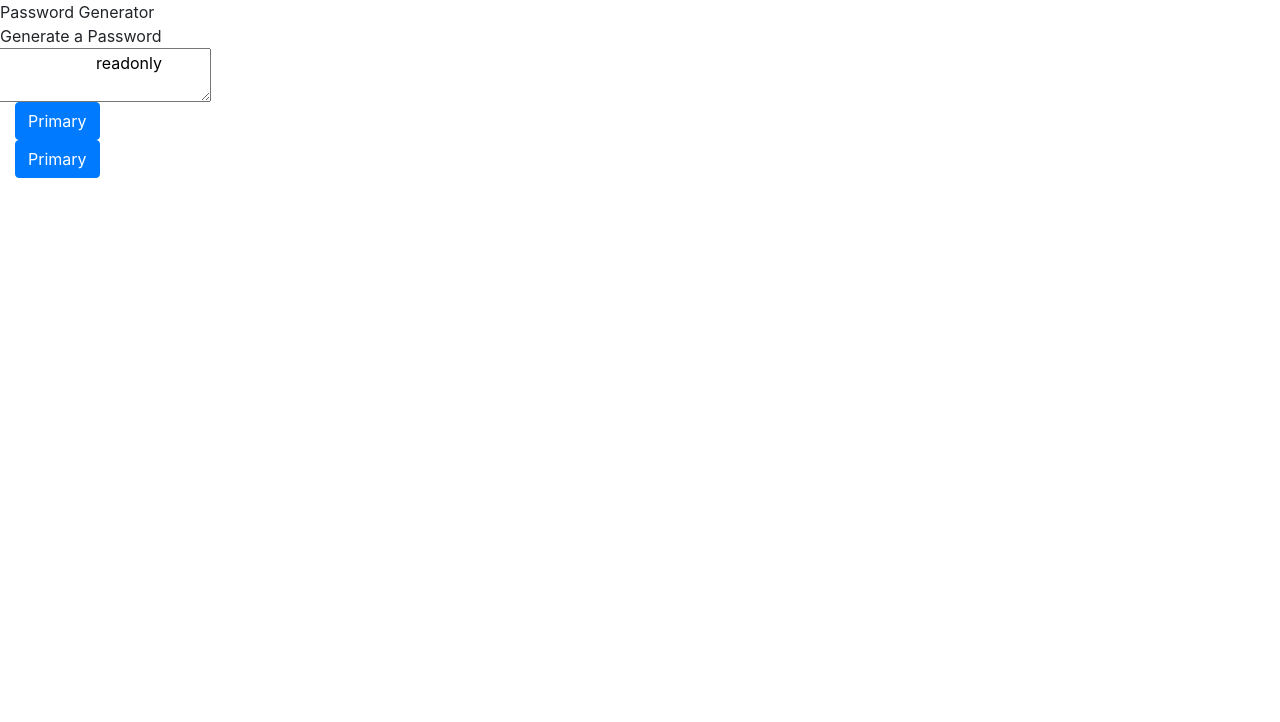
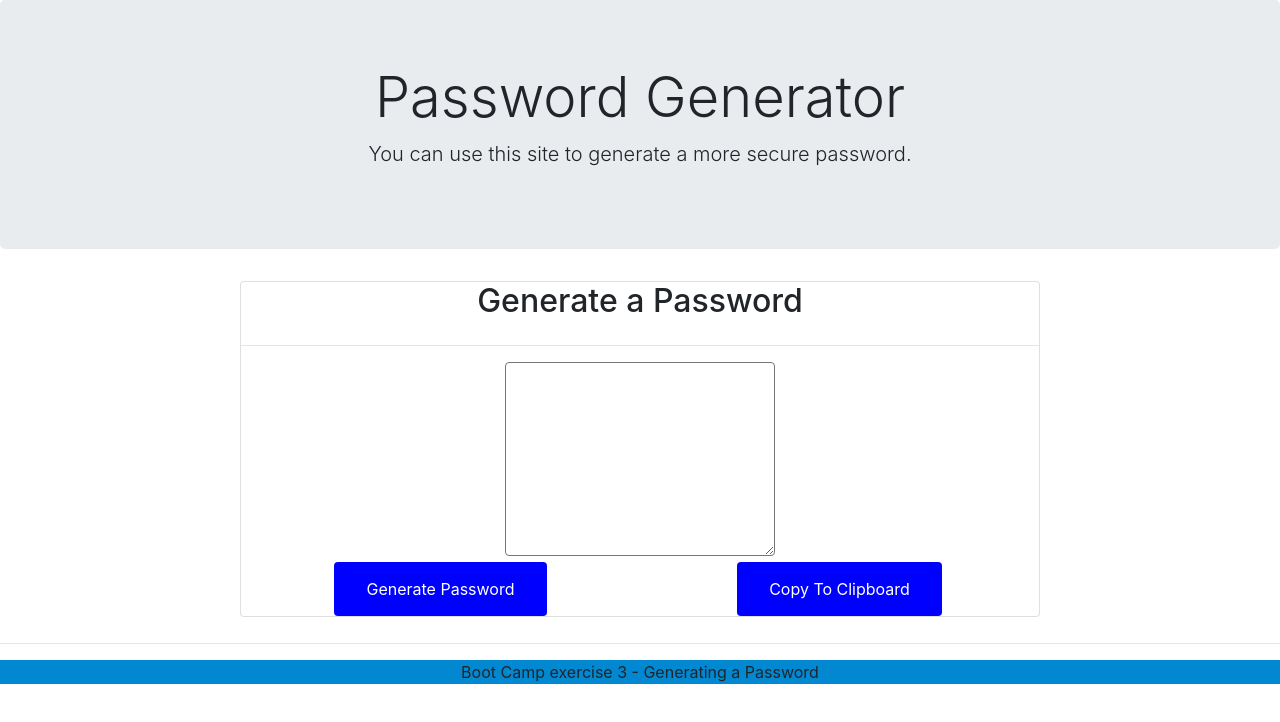
Before and after one commit to CynthiaHigley/03PasswordGenerator, a plain HTML site: page index.html in a window 1280 px wide. Drawn offline with nearby package versions, Linux system fonts and the light colour scheme.

Commit message:
one index.html

```diff
--- a/index.html
+++ b/index.html
@@ -1,46 +1,64 @@
-<!doctype html>
+<!DOCTYPE html>
 <html lang="en">
   <head>
-    <title>Title</title>
-    <!-- Required meta tags -->
-    <meta charset="utf-8">
-    <meta name="viewport" content="width=device-width, initial-scale=1, shrink-to-fit=no">
+    <meta charset="UTF-8" />
+    <meta name="viewport" content="width=device-width, initial-scale=1.0" />
+    <meta http-equiv="X-UA-Compatible" content="ie=edge" />
+    <link rel="stylesheet" href="assets/css/style.css" />
+    <title>Password Generator</title>
+    <!-- these are all the library references I need to make the code work using bootstap, css, and javascript  -->
+    <link rel="stylesheet" href="https://stackpath.bootstrapcdn.com/bootstrap/4.4.1/css/bootstrap.min.css" integrity="sha384-Vkoo8x4CGsO3+Hhxv8T/Q5PaXtkKtu6ug5TOeNV6gBiFeWPGFN9MuhOf23Q9Ifjh" crossorigin="anonymous">
+    <script src="https://code.jquery.com/jquery-3.4.1.slim.min.js" integrity="sha384-J6qa4849blE2+poT4WnyKhv5vZF5SrPo0iEjwBvKU7imGFAV0wwj1yYfoRSJoZ+n" crossorigin="anonymous"></script>
+<script src="https://cdn.jsdelivr.net/npm/popper.js@1.16.0/dist/umd/popper.min.js" integrity="sha384-Q6E9RHvbIyZFJoft+2mJbHaEWldlvI9IOYy5n3zV9zzTtmI3UksdQRVvoxMfooAo" crossorigin="anonymous"></script>
+<script src="https://stackpath.bootstrapcdn.com/bootstrap/4.4.1/js/bootstrap.min.js" integrity="sha384-wfSDF2E50Y2D1uUdj0O3uMBJnjuUD4Ih7YwaYd1iqfktj0Uod8GCExl3Og8ifwB6" crossorigin="anonymous"></script>
+  </head>
 
-    <!-- Bootstrap CSS -->
-    <link rel="stylesheet" href="https://stackpath.bootstrapcdn.com/bootstrap/4.3.1/css/bootstrap.min.css" integrity="sha384-ggOyR0iXCbMQv3Xipma34MD+dH/1fQ784/j6cY/iJTQUOhcWr7x9JvoRxT2MZw1T" crossorigin="anonymous">
-  </head>
   <body>
-      <form class="frame">
-        <div class="row">
-            <div class="col-sm-12">
-              Password Generator
+    <!-- the header using jumbotron letter the guest know the name of the page with it's purpose  -->
+      <div class="jumbotron" height:100px>
+        <div class="text-center">
+          <h1 class="display-4">Password Generator</h1>
+          <p class="lead">You can use this site to generate a more secure password.</p>
+          </div>
+        </div>
+    <!-- needed to get the div centered  -->
+    <div class="text-center">
+
+      <div class="clearfix">
+        <div class="col d-flex justify-content-center">
+      <div class="card" style="width: 50rem;">
+
+
+      <h2>Generate a Password</h2>
+      <hr>
+
+      <!-- the form containing the textarea which will return a scrollable field to contain password and two buttons generate and copy -->
+      <form >
+          <textarea  class="rounded text-center p-4" rows="6" readonly id="password" placeholder="Your Secure Password" aria-label="Generated Password" >
+          </textarea>
+
+          <!-- div to hold the buttons  -->
+          <div class="container">
+            <!-- the rows allow me to create colums for the buttons  -->
               <div class="row">
-                  <div class="col-sm-12">
-                Generate a Password
-                <br>
-                <div class="row">
-                    <textarea id="passReader">
-                        readonly
-                        id="password"
-                        placeholder="Your Secure Password"
-                        aria-label="Generated Password"
-                      </textarea>
+                <div class="col-sm">
+                    <button type="button" class="btn btn-primary" id="generate" >Generate Password</button>
                 </div>
-                <div class="col-4 col-sm-6">
-                    <button type="button" class="btn btn-primary">Primary</button>
-                </div>
-                <div class="col-4 col-sm-6">
-                    <button type="button" class="btn btn-primary">Primary</button>
+                <div class="col-sm">
+                    <button type="button"  class="btn btn-primary" id="copy" >Copy To  Clipboard </button>
                 </div>
               </div>
-            </div>
           </div>
-          </div>
-      </form>
-    <!-- Optional JavaScript -->
-    <!-- jQuery first, then Popper.js, then Bootstrap JS -->
-    <script src="https://code.jquery.com/jquery-3.3.1.slim.min.js" integrity="sha384-q8i/X+965DzO0rT7abK41JStQIAqVgRVzpbzo5smXKp4YfRvH+8abtTE1Pi6jizo" crossorigin="anonymous"></script>
-    <script src="https://cdnjs.cloudflare.com/ajax/libs/popper.js/1.14.7/umd/popper.min.js" integrity="sha384-UO2eT0CpHqdSJQ6hJty5KVphtPhzWj9WO1clHTMGa3JDZwrnQq4sF86dIHNDz0W1" crossorigin="anonymous"></script>
-    <script src="https://stackpath.bootstrapcdn.com/bootstrap/4.3.1/js/bootstrap.min.js" integrity="sha384-JjSmVgyd0p3pXB1rRibZUAYoIIy6OrQ6VrjIEaFf/nJGzIxFDsf4x0xIM+B07jRM" crossorigin="anonymous"></script>
+
+       </form>
+      </div>
+    </div>
+      <hr>
+      <footer id="footer"><p>Boot Camp exercise 3 - Generating a Password </p> </footer>
+    </div>
+    <script src="assets/java/script.js"></script>
+
+
   </body>
+
 </html>
```
